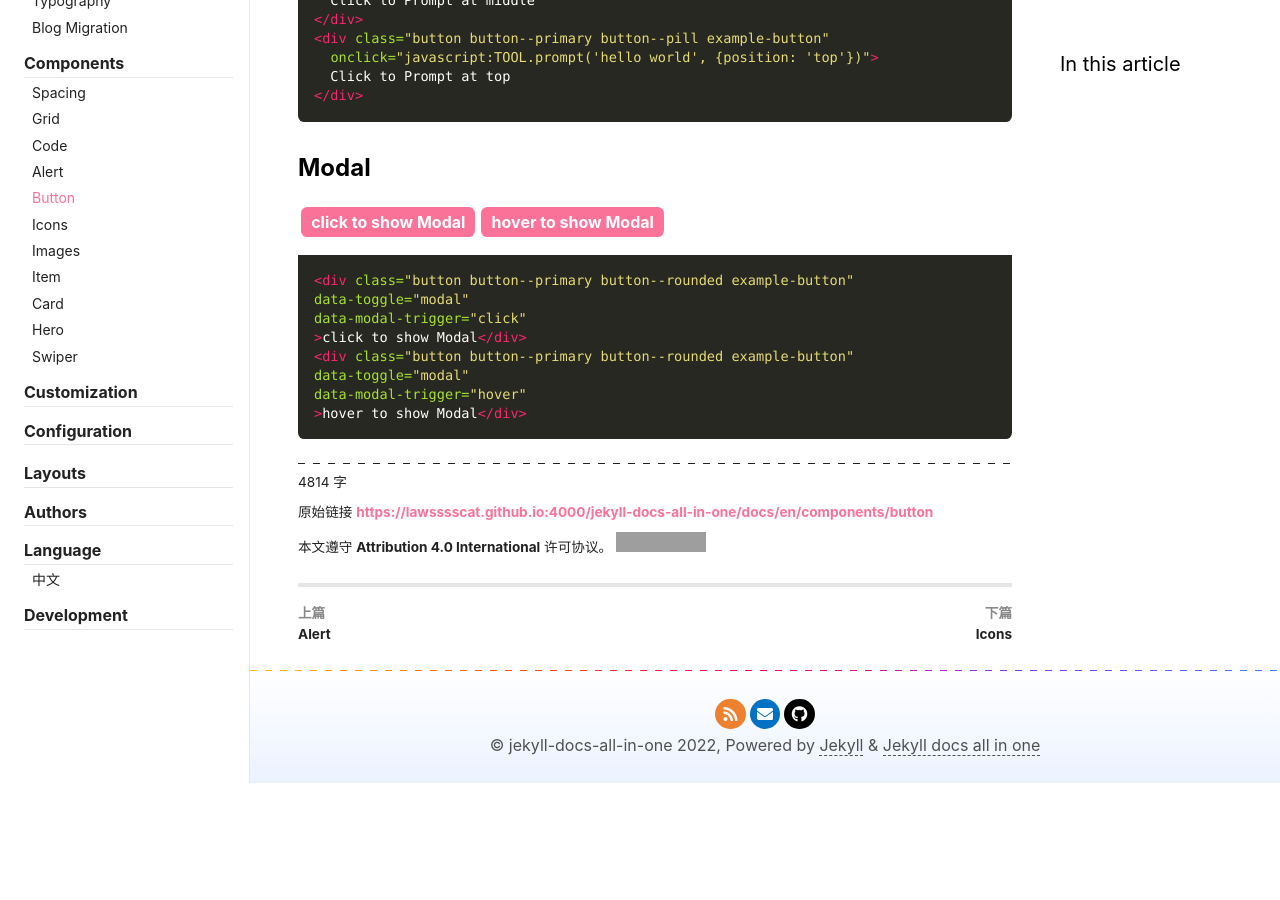
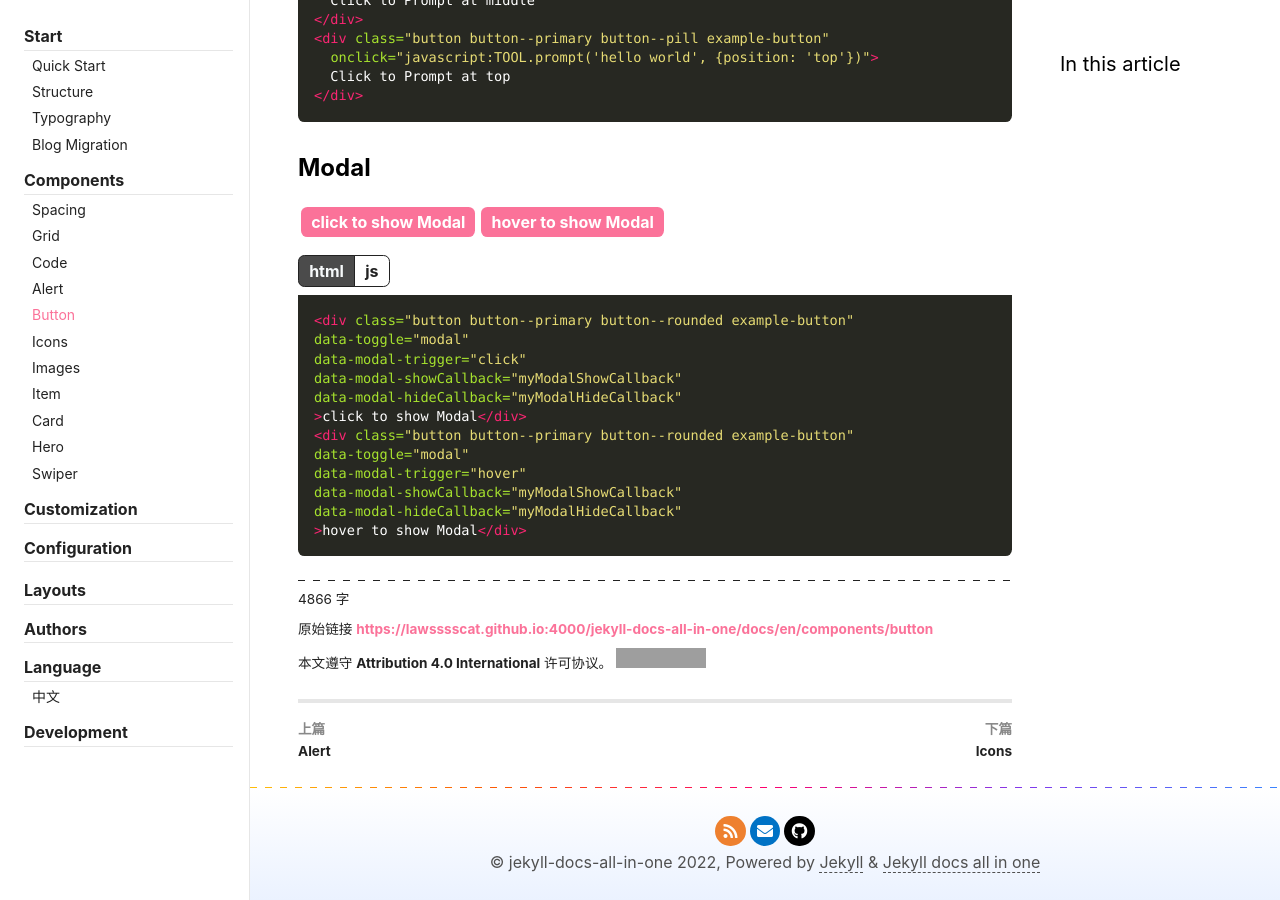
Before and after one commit to LawssssCat/jekyll-docs, a Jekyll site: the page built from _docs/en/components/button.md, in a window 1280 px wide and 900 px high, scrolled down 9984 px. Built offline with Jekyll 4.4.1, drawn with Linux system fonts in a browser that asks for light colours; comment, search, counter and statistics services are not loaded; before the commit the page ends 10767 px from its top, so only the background shows below that; grey boxes are pictures that could not be loaded.

Commit message:
improvement(modal): showCallback/hideCallbackStr

````diff
--- a/_docs/en/components/button.md
+++ b/_docs/en/components/button.md
@@ -337,14 +337,50 @@ data-popper-content="Popper Content for focus">
 <div class="button button--primary button--rounded example-button"
 data-toggle="modal"
 data-modal-trigger="{{ _modal_trigger }}"
+data-modal-showCallback="myModalShowCallback"
+data-modal-hideCallback="myModalHideCallback"
 >{{ _modal_trigger }} to show Modal</div>
 [SPACE]
 {%- endfor -%}
 {%- endcapture -%}
 <!-- ============================= -->
 {{ _modal_code_html | replace: "[SPACE]", "" | strip }}
+<script>
+{%- capture _modal_code_js -%}
+var _modalPromptId = 'asfasgasdkgblasrekarjaesfas';
+function myModalShowCallback(modal) {
+  console.trace('myModalShowCallback', modal);
+  var prompt = TOOL.prompt('Click to Close this Modal', {
+    position: 'middle',
+    delay: -1 /* don't auto close */
+  });
+  modal[_modalPromptId] = prompt;
+}
+function myModalHideCallback(modal) {
+  console.trace('myModalHideCallback', modal);
+  var prompt = modal[_modalPromptId];
+  if(prompt) {
+    prompt.remove();
+  }
+}
+{%- endcapture -%}
+{{ _modal_code_js }}
+</script>
 <!-- ============================= -->
+{%- capture _titles -%}
+html
+<!-- split title -->
+js
+{%- endcapture -%}
+{%- capture _contents -%}
 ```html
 {{ _modal_code_html | replace: "[SPACE]", "" | strip }}
 ```
+<!-- split content -->
+```javascript
+{{ _modal_code_js }}
+```
+{%- endcapture -%}
+{%- assign _contents = _contents | markdownify -%}
+{%- include article/generate-tabs.html titles=_titles contents=_contents -%}
 <!-- ============================= -->
--- a/_javascript/lib/modal.js
+++ b/_javascript/lib/modal.js
@@ -21,7 +21,7 @@ class Modal {
     this.scrollDisable();
     this.node.classList.add(this.config.modalShowClass);
     this.container.appendChild(this.node);
-    this.showCallback && this.showCallback();
+    this.showCallback && this.showCallback(this);
   }
   hide() {
     this.scrollEnable();
@@ -31,7 +31,7 @@ class Modal {
       this.node.removeEventListener('transitionend', TransitionedFunc);
     });
     this.node.classList.remove(this.config.modalShowClass);
-    this.hideCallback && this.hideCallback();
+    this.hideCallback && this.hideCallback(this);
   }
   addEventListener(...args) {
     this.node.addEventListener(...args);
````
Also changed, not shown: _javascript/commons/modal.js (+8 -1 lines), _javascript/tool-box.js (+12 -5 lines).
